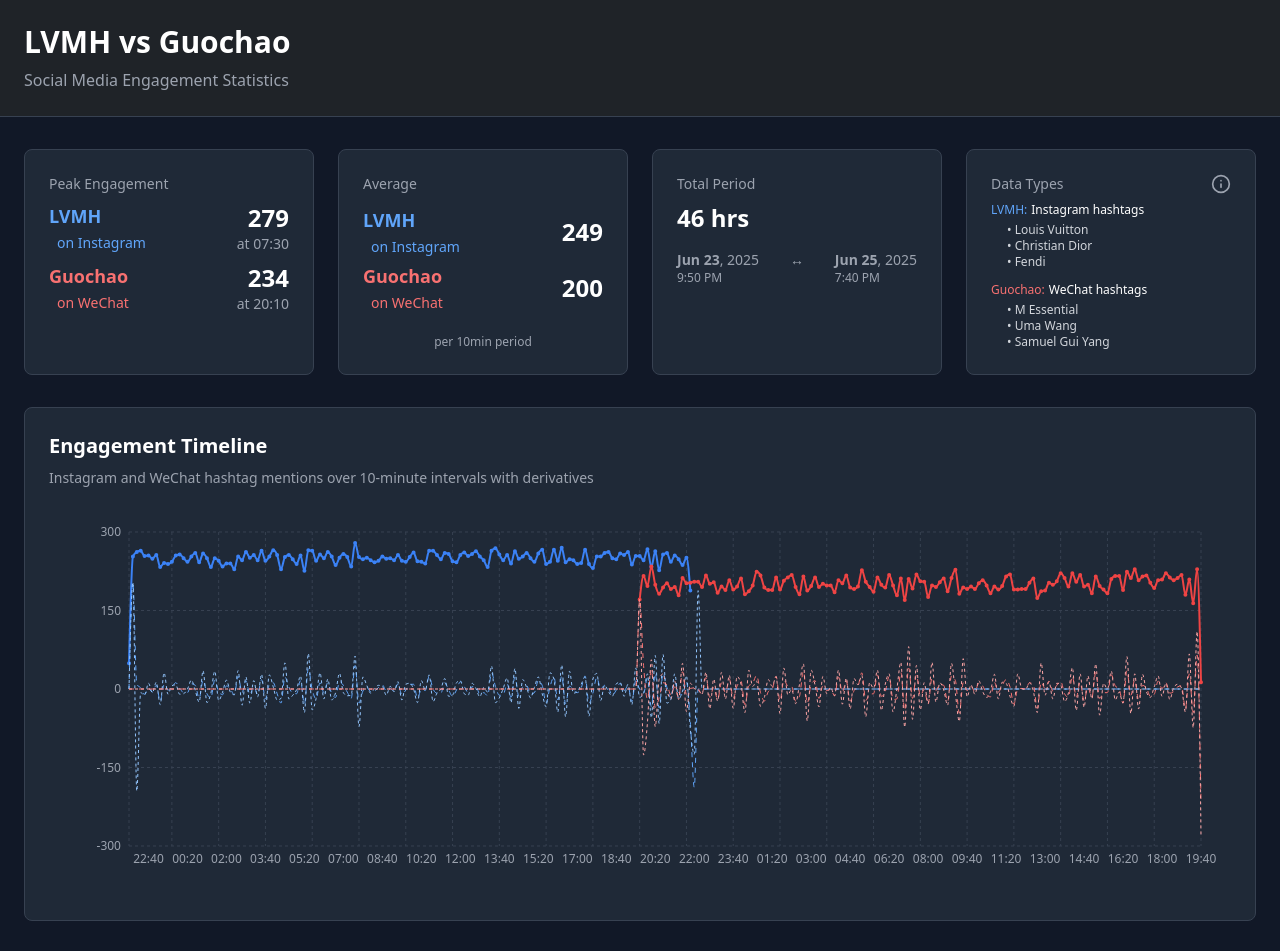
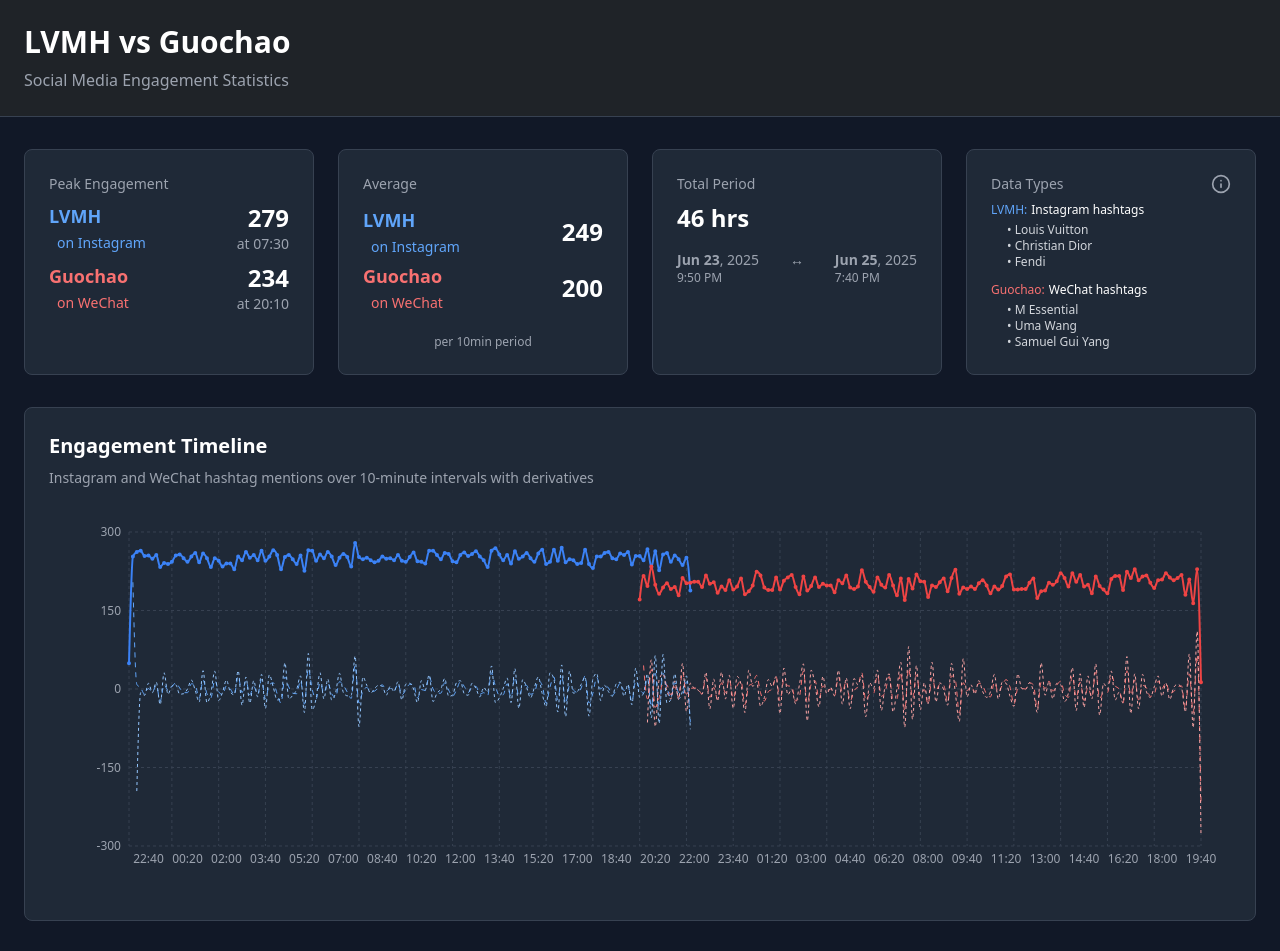
Before and after one commit to ClintTLang/lv-insights-visualizer, a React (Vite) app: page / in a window 1280 px wide. Shown: the top 951 px of the page. Built offline with nearby package versions, Linux system fonts and the light colour scheme.

Commit message:
Refactor: Only show data when available
Only display data for the times that there is data for, for the main curves and derivatives.

```diff
--- a/src/pages/Index.tsx
+++ b/src/pages/Index.tsx
@@ -31,26 +31,26 @@ const Index = () => {
     ...wechatData.map(item => item.timestamp)
   ])].sort();
 
-  // Helper function to calculate derivatives
-  const calculateDerivatives = (data: number[]) => {
+  // Helper function to calculate derivatives only for valid data points
+  const calculateDerivatives = (data: (number | null)[]) => {
     const firstDerivative = [];
     const secondDerivative = [];
 
     // Calculate first derivative (rate of change)
     for (let i = 0; i < data.length; i++) {
-      if (i === 0) {
-        firstDerivative.push(0);
+      if (i === 0 || data[i] === null || data[i - 1] === null) {
+        firstDerivative.push(null);
       } else {
-        firstDerivative.push(data[i] - data[i - 1]);
+        firstDerivative.push((data[i] as number) - (data[i - 1] as number));
       }
     }
 
     // Calculate second derivative (acceleration)
     for (let i = 0; i < firstDerivative.length; i++) {
-      if (i === 0) {
-        secondDerivative.push(0);
+      if (i === 0 || firstDerivative[i] === null || firstDerivative[i - 1] === null) {
+        secondDerivative.push(null);
       } else {
-        secondDerivative.push(firstDerivative[i] - firstDerivative[i - 1]);
+        secondDerivative.push((firstDerivative[i] as number) - (firstDerivative[i - 1] as number));
       }
     }
 
@@ -71,8 +71,8 @@ const Index = () => {
   });
 
   // Calculate derivatives for both datasets
-  const instaValues = combinedData.map(item => item.instagram || 0);
-  const wechatValues = combinedData.map(item => item.wechat || 0);
+  const instaValues = combinedData.map(item => item.instagram);
+  const wechatValues = combinedData.map(item => item.wechat);
 
   const instaDerivatives = calculateDerivatives(instaValues);
   const wechatDerivatives = calculateDerivatives(wechatValues);
```
